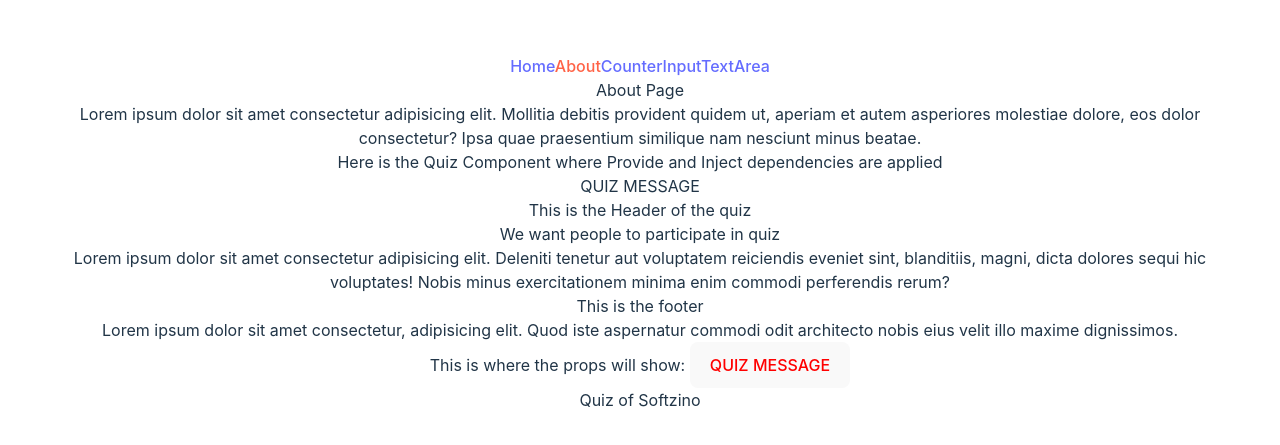
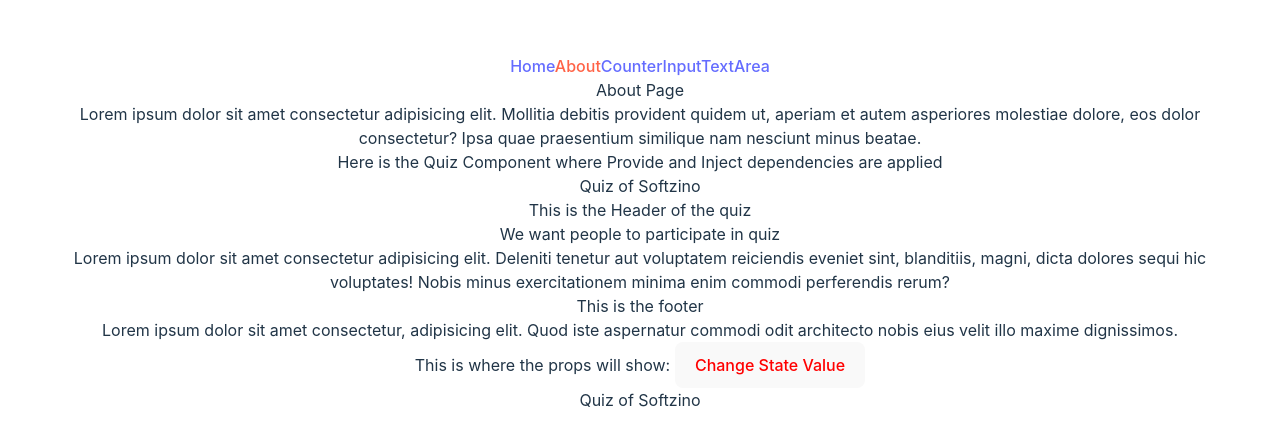
Before and after one commit to hasansfzn/vue_learning_project, a Vue app: page /about in a window 1280 px wide. Shown: the part 167-612 px from the top of the page. Built offline with nearby package versions, Linux system fonts and the light colour scheme.

Commit message:
changed quiz with using a dedicated store folder from where states are in different files exported for being use

```diff
--- a/src/components/Quiz/Quiz.vue
+++ b/src/components/Quiz/Quiz.vue
@@ -5,21 +5,25 @@
   import { provide } from "vue";
   import { ref } from "vue";
 
-  const props = defineProps({
-    quizProp: String,
-    quiz: Object,
-  });
+  //   const props = defineProps({
+  //     quizProp: String,
+  //     quiz: Object,
+  //   });
 
-  const quizMessage = ref("QUIZ MESSAGE");
+  //   const quizMessage = ref("QUIZ MESSAGE");
 
-  provide("quizMessage", {
-    quizMessage,
-    changeValue: () => {
-      quizMessage.value = "Changed Message";
-    },
-  });
+  //   provide("quizMessage", {
+  //     quizMessage,
+  //     changeValue: () => {
+  //       quizMessage.value = "Changed Message";
+  //     },
+  //   });
 
-  provide("quiz", props.quiz);
+  //   provide("quiz", props.quiz);
+
+  import { state } from "@/stores/quizStore";
+
+  console.log(state);
 </script>
 
 <template>
@@ -29,7 +33,7 @@
       Here is the Quiz Component where Provide and Inject dependencies are
       applied
     </h2>
-    <h3 class="text-green-200 p-2">{{ quizMessage }}</h3>
+    <h3 class="text-green-200 p-2">{{ state.name }}</h3>
     <QuizHeader />
     <QuizBody />
     <QuizFooter />
--- a/src/components/Quiz/QuizFooterInner.vue
+++ b/src/components/Quiz/QuizFooterInner.vue
@@ -1,17 +1,19 @@
 <script setup>
-  import { inject } from "vue";
+  //   import { inject } from "vue";
 
-  let { quizMessage, changeValue } = inject("quizMessage");
+  import { state } from "@/stores/quizStore";
 
-  let quiz = inject("quiz");
+  //   let { quizMessage, changeValue } = inject("quizMessage");
+
+  //   let quiz = inject("quiz");
 </script>
 <template class="m-2">
   <span>This is where the props will show: </span>
   <button
     class="text-red text-sm ms-4"
-    @click="changeValue"
+    @click="state.name = 'Changed QUIZ'"
   >
-    {{ quizMessage }}
+    Change State Value
   </button>
-  <h3 class="m-2 text-md">{{ quiz.name }}</h3>
+  <h3 class="m-2 text-md text-rose-300">{{ state.name }}</h3>
 </template>
--- a/src/stores/quizStore.js
+++ b/src/stores/quizStore.js
@@ -1,4 +1,6 @@
-export let state = {
+import { reactive } from "vue";
+
+export let state = reactive({
   name: "Quiz of Softzino",
   questions: [],
-};
+});
--- a/src/views/AboutView.vue
+++ b/src/views/AboutView.vue
@@ -2,16 +2,13 @@
   import { useFlash } from "@/composables/useFlash";
   import Quiz from "@/components/Quiz/Quiz.vue";
   import { ref } from "vue";
-  import { state } from "../stores/quizStore";
 
   const { flashMessage } = useFlash();
 
-  const quizProp = ref("THis is the Message to Show");
-
-  let quiz = {
-    name: "Quiz of Softzino",
-    questions: [],
-  };
+  // let quiz = {
+  //   name: "Quiz of Softzino",
+  //   questions: [],
+  // };
 </script>
 
 <template>
@@ -24,11 +21,7 @@
       beatae.
     </p>
 
-    <Quiz
-      class="py-4"
-      :quizProp="quizProp"
-      :quiz="quiz"
-    />
+    <Quiz class="py-4" />
   </div>
 </template>
 
```
